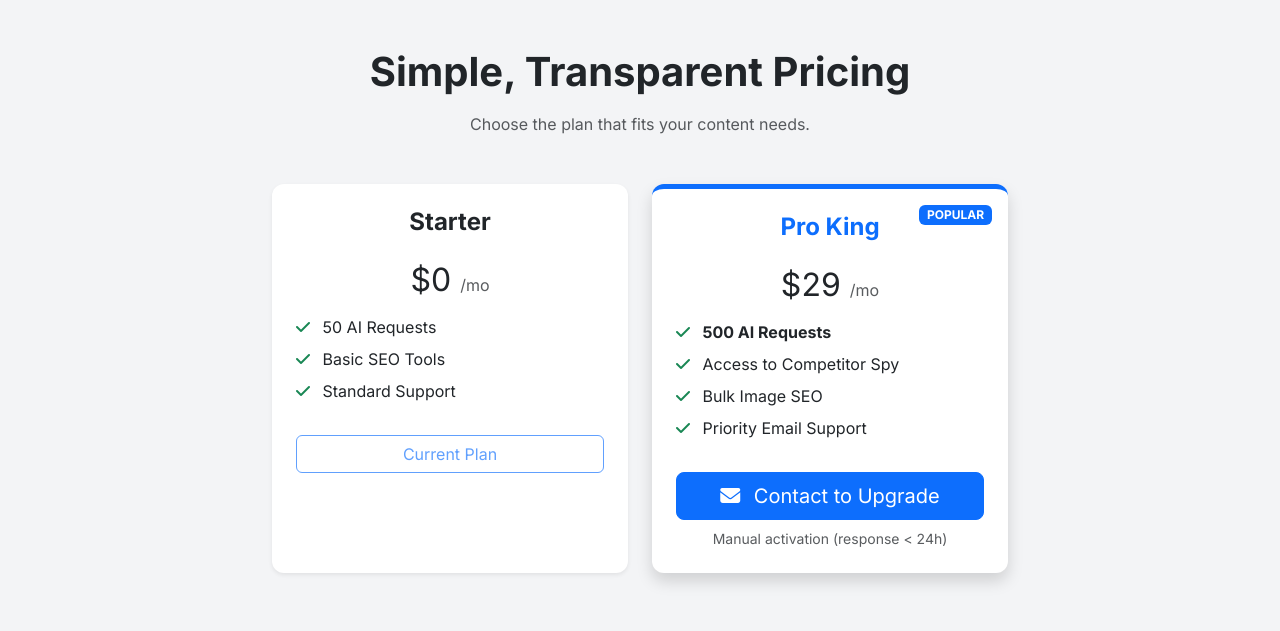
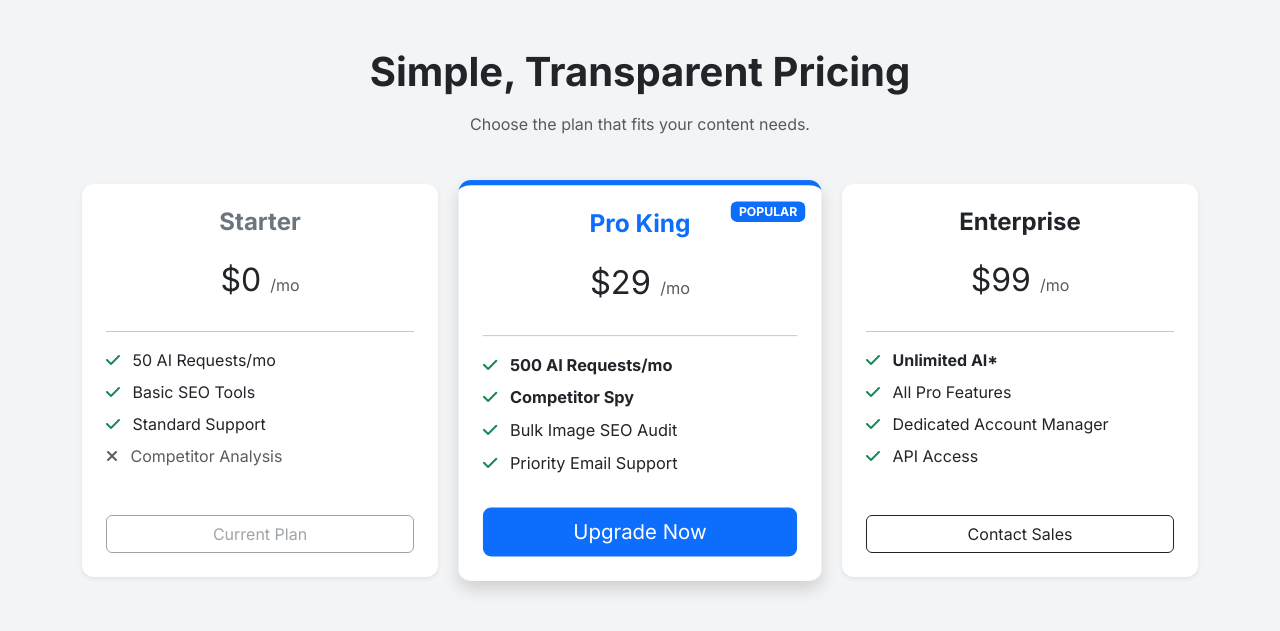
Before and after one commit to dilawar47866/MySEOTooler_V5, a Flask app: page /pricing in a window 1280 px wide. Shown: the top 631 px of the page. Run offline with Flask 3, Linux system fonts and the light colour scheme.

Commit message:
Update pricing.html

```diff
--- a/templates/pricing.html
+++ b/templates/pricing.html
@@ -4,42 +4,68 @@
     <h1 class="fw-bold mb-3">Simple, Transparent Pricing</h1>
     <p class="text-muted mb-5">Choose the plan that fits your content needs.</p>
 
-    <div class="row justify-content-center">
+    <div class="row justify-content-center g-4">
+
         <!-- FREE PLAN -->
         <div class="col-md-4">
-            <div class="card p-4 h-100 border-0 shadow-sm">
-                <h4 class="fw-bold">Starter</h4>
+            <div class="card p-4 h-100 border-0 shadow-sm hover-effect">
+                <h4 class="fw-bold text-secondary">Starter</h4>
                 <h2 class="my-3">$0 <small class="text-muted fs-6">/mo</small></h2>
+                <hr>
                 <ul class="list-unstyled text-start mb-4">
-                    <li class="mb-2"><i class="fas fa-check text-success me-2"></i> 50 AI Requests</li>
+                    <li class="mb-2"><i class="fas fa-check text-success me-2"></i> 50 AI Requests/mo</li>
                     <li class="mb-2"><i class="fas fa-check text-success me-2"></i> Basic SEO Tools</li>
                     <li class="mb-2"><i class="fas fa-check text-success me-2"></i> Standard Support</li>
+                    <li class="mb-2 text-muted"><i class="fas fa-times me-2"></i> Competitor Analysis</li>
                 </ul>
-                <button class="btn btn-outline-primary w-100 disabled">Current Plan</button>
+                <button class="btn btn-outline-secondary w-100 mt-auto disabled">Current Plan</button>
             </div>
         </div>
 
-        <!-- PRO PLAN (The Upsell) -->
+        <!-- PRO PLAN -->
         <div class="col-md-4">
-            <div class="card p-4 h-100 border-primary shadow" style="border-top: 5px solid #4f46e5;">
+            <div class="card p-4 h-100 border-primary shadow hover-effect" style="border-top: 5px solid #4f46e5; transform: scale(1.02);">
                 <div class="badge bg-primary position-absolute top-0 end-0 m-3">POPULAR</div>
                 <h4 class="fw-bold text-primary">Pro King</h4>
                 <h2 class="my-3">$29 <small class="text-muted fs-6">/mo</small></h2>
+                <hr>
                 <ul class="list-unstyled text-start mb-4">
-                    <li class="mb-2"><i class="fas fa-check text-success me-2"></i> <strong>500 AI Requests</strong></li>
-                    <li class="mb-2"><i class="fas fa-check text-success me-2"></i> Access to Competitor Spy</li>
-                    <li class="mb-2"><i class="fas fa-check text-success me-2"></i> Bulk Image SEO</li>
+                    <li class="mb-2"><i class="fas fa-check text-success me-2"></i> <strong>500 AI Requests/mo</strong></li>
+                    <li class="mb-2"><i class="fas fa-check text-success me-2"></i> <strong>Competitor Spy</strong></li>
+                    <li class="mb-2"><i class="fas fa-check text-success me-2"></i> Bulk Image SEO Audit</li>
                     <li class="mb-2"><i class="fas fa-check text-success me-2"></i> Priority Email Support</li>
                 </ul>
-
-                <!-- DIRECT EMAIL LINK -->
-                <a href="mailto:support@myseokingtool.com?subject=Upgrade%20Request&body=Hello%2C%20I%20would%20like%20to%20upgrade%20to%20the%20Pro%20Plan.%20My%20username%20is%3A%20{{ current_user.username }}"
-                   class="btn btn-primary w-100 btn-lg">
-                   <i class="fas fa-envelope me-2"></i> Contact to Upgrade
+                <a href="mailto:support@myseokingtool.com?subject=Upgrade%20to%20Pro&body=I%20want%20to%20upgrade%20to%20PRO.%20Username:%20{{ current_user.username }}"
+                   class="btn btn-primary w-100 btn-lg mt-auto">
+                   Upgrade Now
                 </a>
-                <small class="text-muted d-block mt-2">Manual activation (response &lt; 24h)</small>
             </div>
         </div>
+
+        <!-- ENTERPRISE PLAN (Added Back) -->
+        <div class="col-md-4">
+            <div class="card p-4 h-100 border-0 shadow-sm hover-effect">
+                <h4 class="fw-bold text-dark">Enterprise</h4>
+                <h2 class="my-3">$99 <small class="text-muted fs-6">/mo</small></h2>
+                <hr>
+                <ul class="list-unstyled text-start mb-4">
+                    <li class="mb-2"><i class="fas fa-check text-success me-2"></i> <strong>Unlimited AI*</strong></li>
+                    <li class="mb-2"><i class="fas fa-check text-success me-2"></i> All Pro Features</li>
+                    <li class="mb-2"><i class="fas fa-check text-success me-2"></i> Dedicated Account Manager</li>
+                    <li class="mb-2"><i class="fas fa-check text-success me-2"></i> API Access</li>
+                </ul>
+                <a href="mailto:support@myseokingtool.com?subject=Enterprise%20Inquiry&body=I%20am%20interested%20in%20Enterprise.%20Username:%20{{ current_user.username }}"
+                   class="btn btn-outline-dark w-100 mt-auto">
+                   Contact Sales
+                </a>
+            </div>
+        </div>
+
     </div>
 </div>
+
+<style>
+    .hover-effect { transition: transform 0.3s ease; }
+    .hover-effect:hover { transform: translateY(-5px); }
+</style>
 {% endblock %}
```
